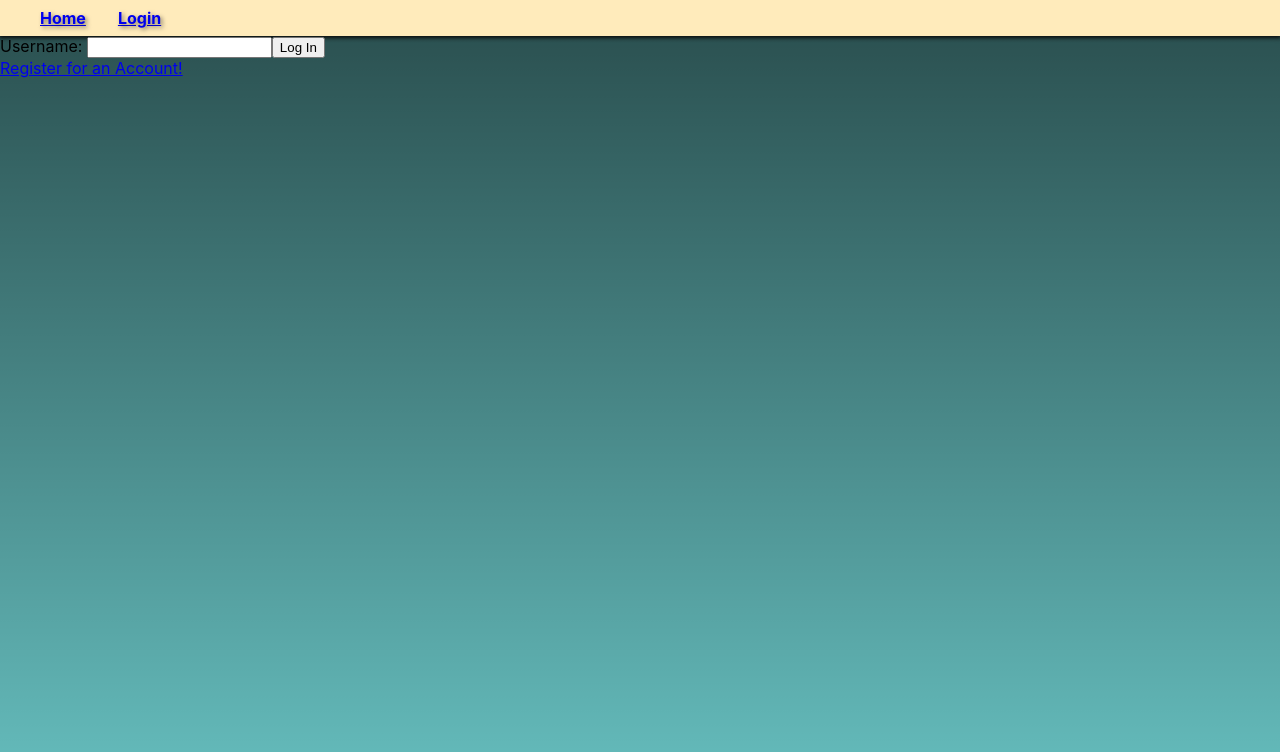
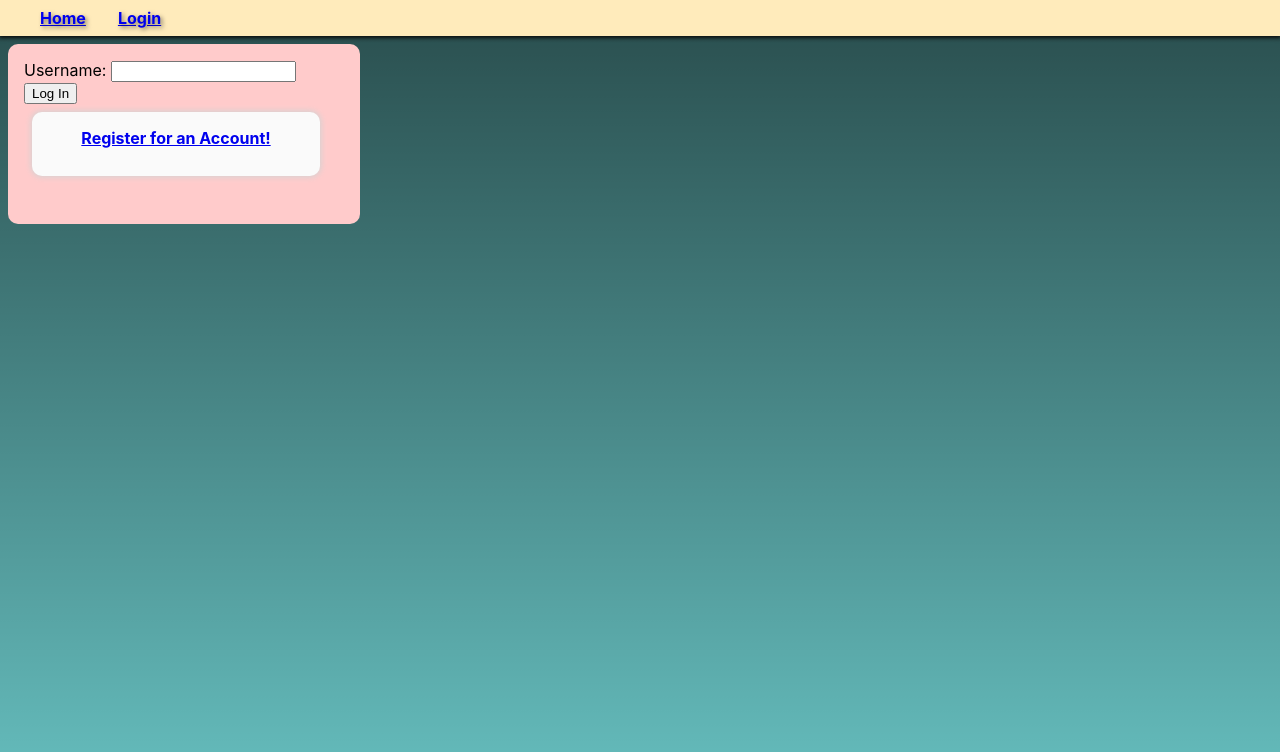
Before and after one commit to jeenunim/z-prefix-app, a React (Create React App) app in the folder frontend/: page /login in a window 1280 px wide. Shown: the top 752 px of the page. Built offline with nearby package versions, Linux system fonts and the light colour scheme; no server answers.

Commit message:
web page is not fully functional. CSS is also complete

```diff
--- a/frontend/src/App.css
+++ b/frontend/src/App.css
@@ -44,7 +44,7 @@ h1 {
 
 .cardDetails {
   color: black;
-  text-decoration: none;
+  text-decoration: none !important;
   white-space: nowrap;
   overflow: hidden;
   text-overflow: ellipsis;
@@ -84,3 +84,34 @@ li {
   position: absolute;
   bottom: 10%;
 }
+
+.login-card {
+  display: flex;
+  flex-direction: column;
+  justify-content: space-between;
+  width: 20rem;
+  height: auto;
+  margin: 0.5em;
+  margin-bottom: 2em;
+  padding: 1rem;
+  background-color: #ffcbcb;
+  border-radius: 10px;
+}
+
+.link-container {
+  justify-content: space-between;
+  text-align: center;
+  width: 16rem;
+  height: 2rem;
+  margin: 0.5em;
+  margin-bottom: 2em;
+  padding: 1rem;
+  background-color: #fafafa;
+  box-shadow: 0px 0px 6px 1px rgba(211, 211, 211);
+  transition: transform 0.3s;
+  border-radius: 10px;
+  color: black;
+  font-weight: bold;
+  background-size: contain;
+  background-blend-mode: darken;
+}
--- a/frontend/src/components/Login.js
+++ b/frontend/src/components/Login.js
@@ -20,6 +20,7 @@ const Login = () => {
 
     return (
         <main>
+            <div className='login-card'>
                 <form onSubmit={handleSubmit}>
                     <label for='text'>Username: </label>
                     <input
@@ -32,8 +33,9 @@ const Login = () => {
                     </input>
                     <button>Log In</button>
                 </form>
-            <div>
+                <div className='link-container'>
                     <Link to={'/register'}>Register for an Account!</Link>
+                </div>
             </div>
         </main>
     )
--- a/frontend/src/components/Register.js
+++ b/frontend/src/components/Register.js
@@ -28,6 +28,7 @@ const Register = () => {
 
     return (
         <main>
+            <div className='login-card'>
             <form onSubmit={handleSubmit}>
                     <label className="labelHeaders">First Name:
                         <input name="firstName"
@@ -52,8 +53,9 @@ const Register = () => {
                     </label><br/><br/>
                     <button className='submitButton'>Submit</button>
                 </form>
-            <div>
+            <div className='link-container'>
                 <Link to={'/login'}>Already have an account? Log in here.</Link>
+            </div>
             </div>
         </main>
     )
--- a/frontend/src/components/itemDetails.js
+++ b/frontend/src/components/itemDetails.js
@@ -8,12 +8,6 @@ const ItemDetails = () => {
     let edit = null;
     let remove = null;
 
-    // let link = window.location.href;
-    // let linkArr = link.split('/');
-    // let linkID = linkArr.pop() || linkArr.pop();
-    // console.log(localStorage.getItem(linkID))
-
-    // let item = itemData.find((e) => e.id == localStorage.getItem(linkID))
     useEffect(() => {
         let link = window.location.href;
         let linkArr = link.split('/');
```
Lines whose indentation alone changed are shown as unchanged.
